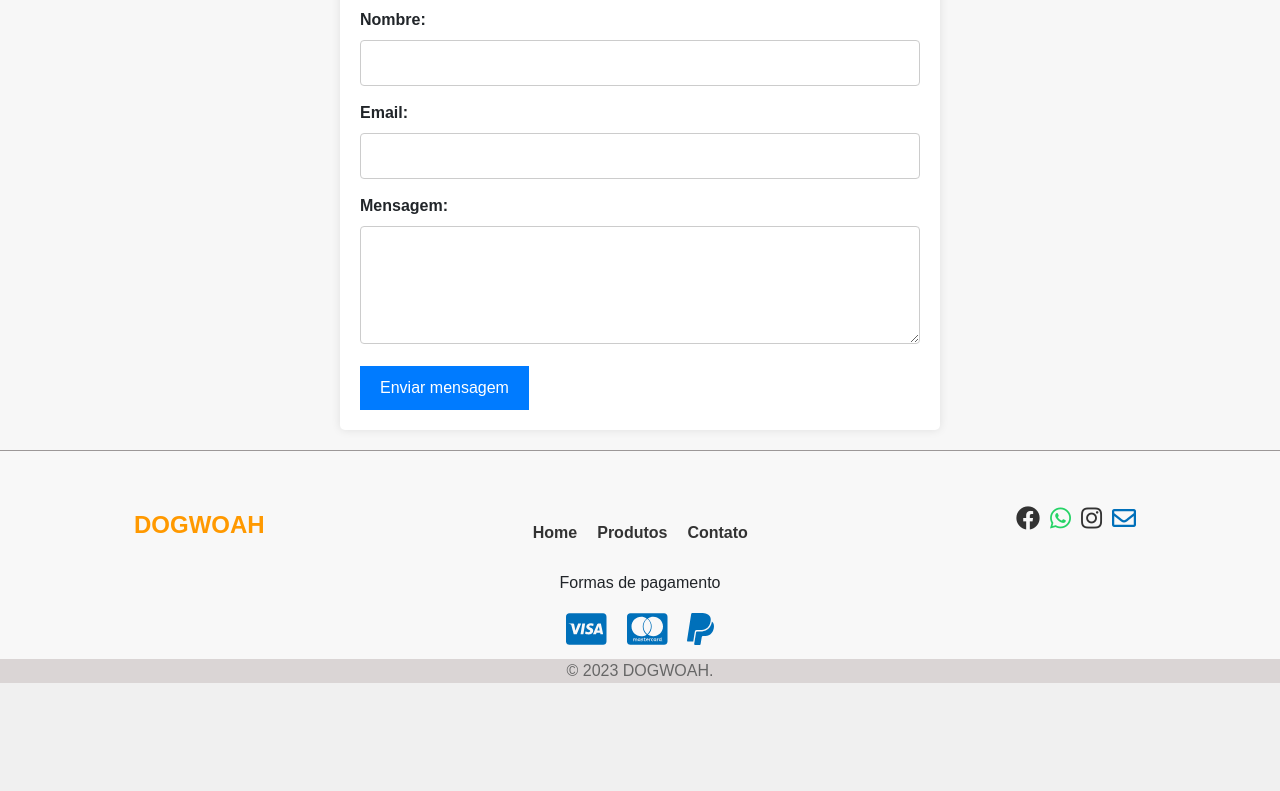
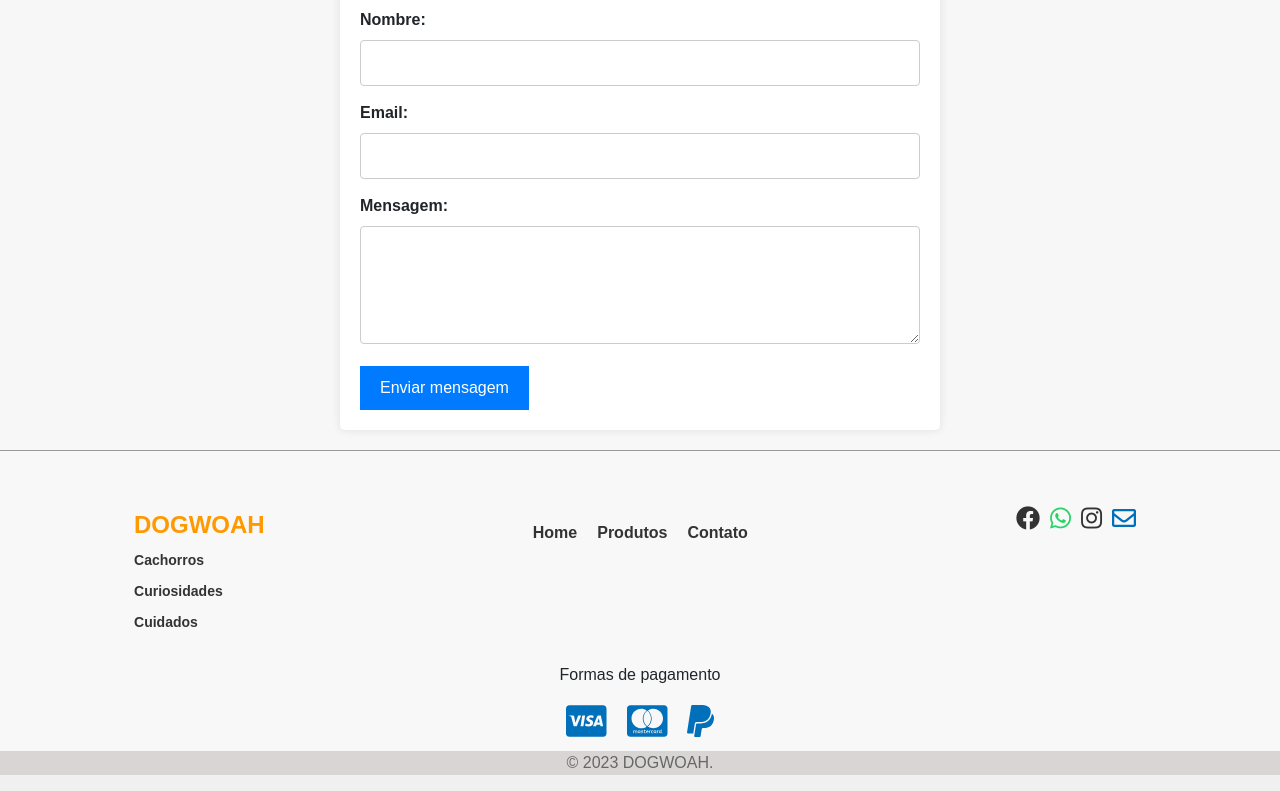
Before and after one commit to YusleisbisC/DogWoah, a React (Create React App) app: page /contact in a window 1280 px wide. Shown: the part 548-1339 px from the top of the page. Before the commit the page ends 1247 px from the top, so only its background shows below. Built offline with nearby package versions, Linux system fonts and the light colour scheme.

Commit message:
Adicionando ul

```diff
--- a/src/components/Footer.jsx
+++ b/src/components/Footer.jsx
@@ -9,6 +9,11 @@ export const Footer = () => {
       <div className="footer-content">
         <div className="footer-logo">
           <h1 className="logo-text">DOGWOAH</h1>
+            <ul>
+              <li><a href= "https://www.royalcanin.com/br/dogs/breeds/breed-library?gclid=CjwKCAjwxaanBhBQEiwA84TVXNm8d05BoG5c7PafFpWSKEXDoYqjfiPOPqny2MLwFuo-iX-EWGe0rRoCTXwQAvD_BwE" class="footer-link">Cachorros</a></li>
+              <li><a href="https://www.buddytoys.com.br/blog/cinco-curiosidades-sobre-caes/?gclid=CjwKCAjwxaanBhBQEiwA84TVXBgwGFBzkoO8-7QpxuruhWUR-IjyDwHeMLLManC0UtEKSXpOX4y_EhoCnCcQAvD_BwE" class="footer-link">Curiosidades</a></li>
+              <li><a href="https://blog.cobasi.com.br/cuidados-com-cachorros-10-dicas-de-saude/" class="footer-link">Cuidados</a></li>
+            </ul>
         </div>
         <div className="footer-links">
           <ul>
```
